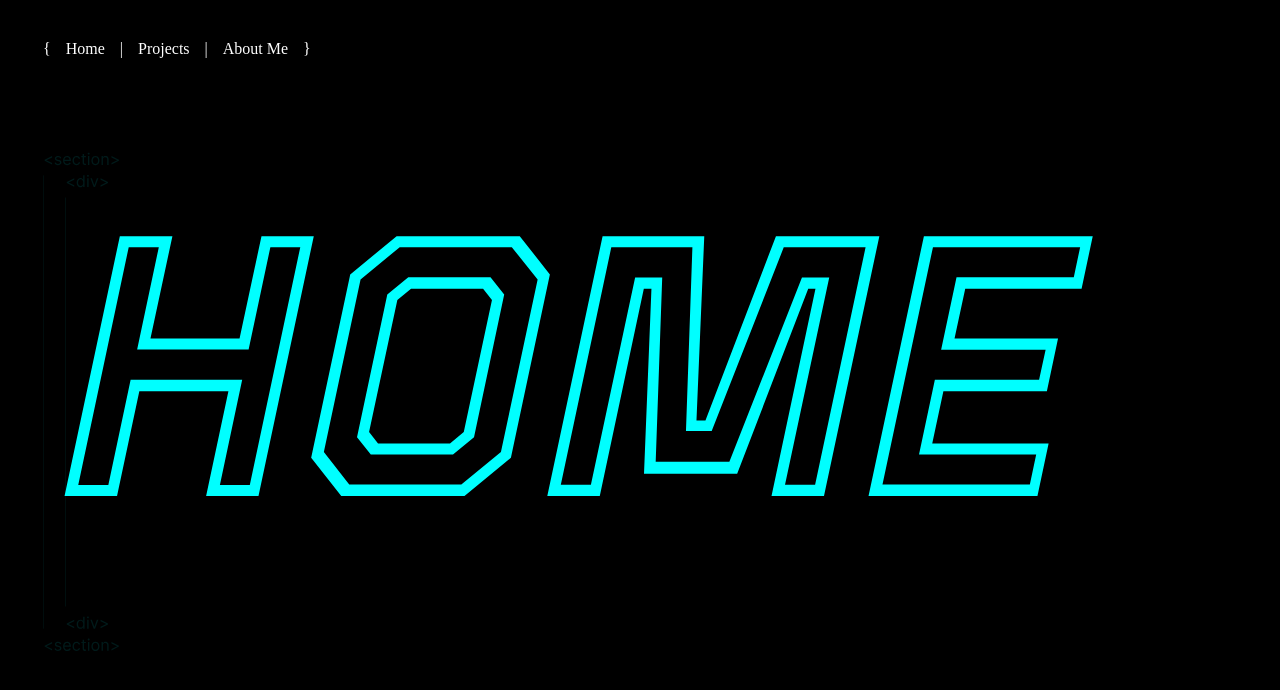
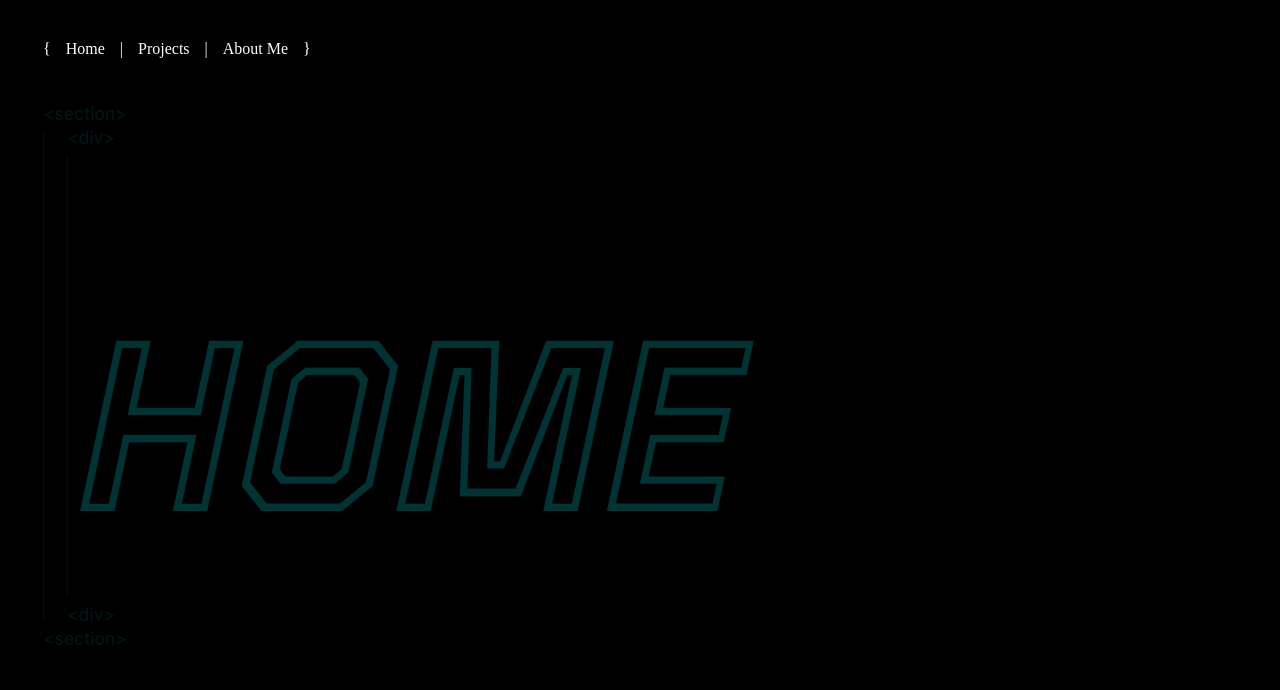
Before and after one commit to BlazinSamurai/portfolio, a React (Vite) app: page / in a window 1280 px wide. Shown: the top 690 px of the page. Built offline with nearby package versions, Linux system fonts and the light colour scheme.

Commit message:
Home section more adaptive.

```diff
--- a/src/components/App/App.css
+++ b/src/components/App/App.css
@@ -1,7 +1,5 @@
 .page {
-  height: 87.5vh;
 }
 
 .page__content {
-  height: 87.5vh;
 }
--- a/src/components/Home/Home.css
+++ b/src/components/Home/Home.css
@@ -13,40 +13,37 @@ p {
 }
 
 .home {
-  height: 87.5vh;
+  width: 100%;
+  height: 100%;
+  display: flex;
+  flex-direction: column;
 }
 
 .home__background-container {
-  display: flex;
-  align-items: center;
-  height: 87.5vh;
-  overflow-x: hidden;
+  width: 100%;
+  height: 100%;
+  overflow: clip;
 }
 
 .home__background-image {
-  position: absolute;
-  top: 38px;
-  left: 0px;
-  width: 55vw;
-  height: 90%;
+  height: 70vh;
 }
 
 .home__background-text {
   font-family: Tourney, sans-serif;
-  font-size: 29vw;
   color: #00ffff;
-  position: relative;
-  top: -42px;
-  left: 26px;
+  opacity: 20%;
+  width: 90%;
+  position: absolute;
+  top: 35%;
+  left: 40px;
+  font-size: 19vw;
 }
 
 .home__content-container {
-  display: flex;
-  flex-direction: column;
-  align-items: flex-start;
-  position: relative;
-  top: -541px;
-  left: 70px;
+  padding-top: 38px;
+  width: 100%;
+  height: 100%;
 }
 
 .home__first-line {
@@ -55,6 +52,7 @@ p {
 .home__custom-text {
   font-family: JetsBrainsMono, serif, math;
   font-size: 35px;
+  color: #fff;
 }
 
 .home__second-line {
@@ -78,6 +76,7 @@ p {
 
 .home__custom-damianLavin {
   font-family: JetsBrainsMono, serif, math;
+  color: #fff;
 }
 
 .home__fourth-line {
--- a/src/components/NavBar/NavBar.css
+++ b/src/components/NavBar/NavBar.css
@@ -5,6 +5,7 @@
 
 .navBar {
   display: flex;
+  padding-bottom: 38px;
 }
 
 .navBar__container {
```
